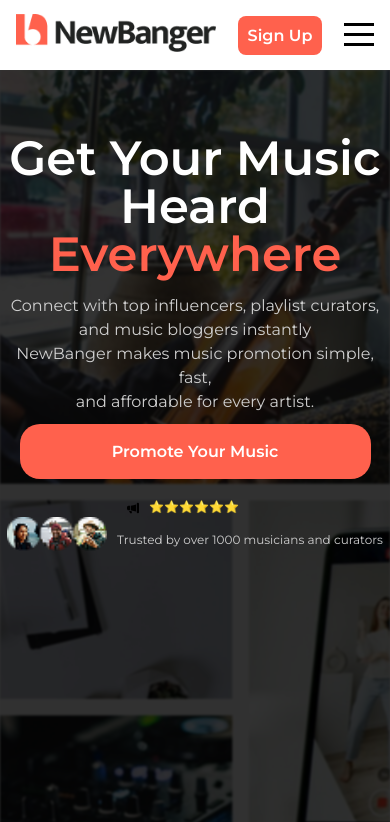
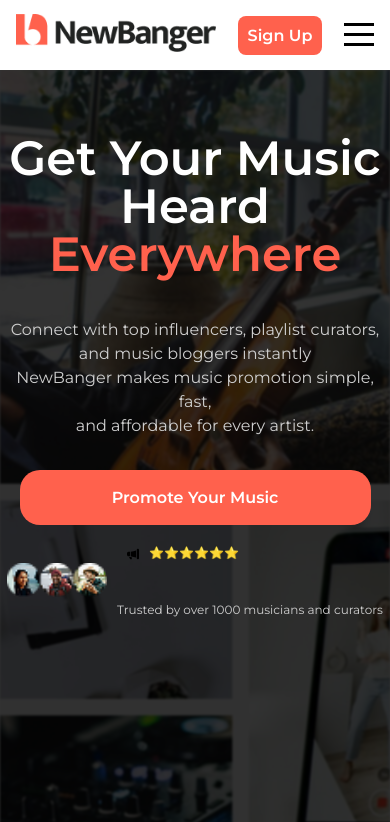
Before and after one commit to Menzo101/newBanger, a React (Vite) app: page / in a window 390 px wide. Shown: the top 822 px of the page. Built offline with nearby package versions, Linux system fonts and the light colour scheme; a web font is replaced by a local one.

Commit message:
respondtwo

```diff
--- a/src/components/secondcomponent.css
+++ b/src/components/secondcomponent.css
@@ -206,7 +206,7 @@
     }
 
     .hero-content p {
-        margin-top: 1rem;
+        margin-top: 2.5rem;
         font-size: 16px;
         font-family: Montserrat;
         line-height: 1.5;
@@ -222,7 +222,7 @@
         margin: 4rem auto;
         align-items: center;
 
-        text-align: center;
+
     }
 
     #trumpet {
@@ -237,28 +237,9 @@
         width: 10px;
     }
 
-    .newContainer p {
-
-        font-size: 14px;
-        font-family: Montserrat;
-
-
-
-    }
-
-    .hero-content {
-        position: relative;
-        z-index: 2;
-        max-width: 850px;
-        margin: 2rem auto;
-        align-items: center;
-
-        text-align: center;
-    }
-
     .cta-btn {
-        margin-top: 10px;
-        padding: 18px 50px;
+        margin-top: 2rem;
+        padding: 18px 30px;
         background-color: rgba(255, 97, 77, 1);
         border: none;
         border-radius: 20px;
```
